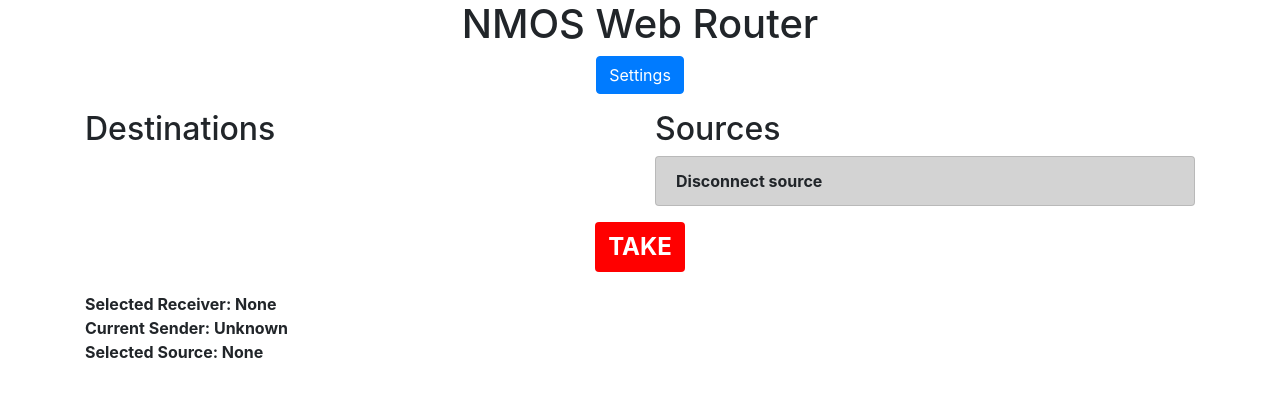
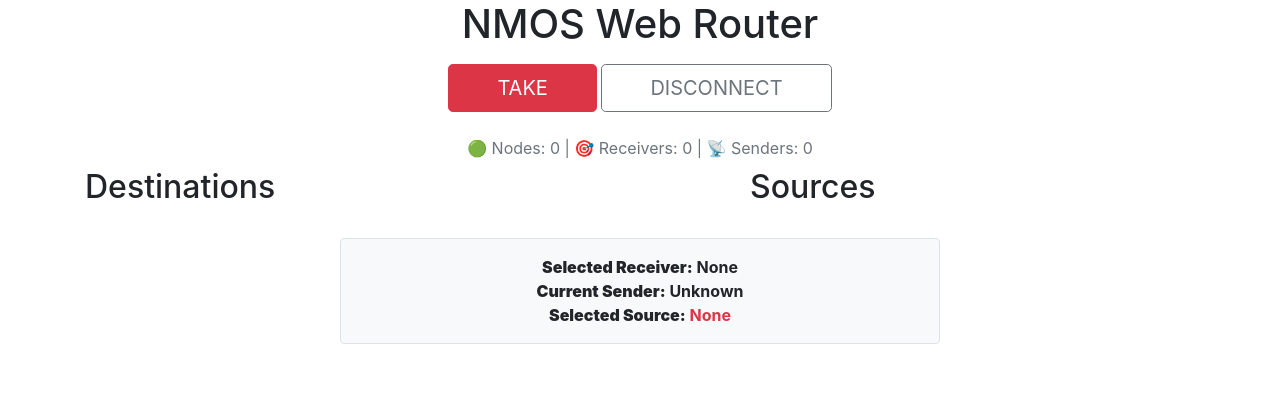
Before and after one commit to acresp/nmos-web-patcher, a Flask app: page / in a window 1280 px wide. Shown: the top 397 px of the page. Run offline with Flask 3, Linux system fonts and the light colour scheme; some libraries are stand-ins or nearby versions.

Commit message:
v1.2.1 – Bug fixes and web UI improvements

```diff
--- a/routes/main.py
+++ b/routes/main.py
@@ -13,6 +13,10 @@ def index():
         'index.html',
         receivers=receivers,
         sources=sources,
+        nodes=nodes,
+        receiver_count=len(receivers),
+        source_count=len(sources),
+        node_count=len(nodes),
         selected_receiver_id=None,
         selected_source_id=None
     )
--- a/services/data_loader.py
+++ b/services/data_loader.py
@@ -1,5 +1,7 @@
 import os
 import json
+import requests
+
 
 NODES_FILE = 'nodes.json'
 
@@ -12,3 +14,65 @@ def load_nodes():
 def save_nodes(nodes):
     with open(NODES_FILE, 'w') as f:
         json.dump(nodes, f, indent=4)
+
+from services.nmos_discovery import fetch_node_data, get_resource_type
+
+def load_receivers_and_sources(nodes):
+
+    all_receivers = []
+    all_senders = []
+
+    for node in nodes:
+        try:
+            if not isinstance(node, dict):
+                print(f"[WARNING] Skipping malformed node: {node}")
+                continue
+
+            name = node.get('label') or node.get('name') or "Unnamed"
+            base_url = node.get('url')
+            if not base_url:
+                print(f"[WARNING] Node {name} has no 'url', skipping")
+                continue
+
+            base_url = base_url.rstrip('/')
+            node_version = node.get('versions', {}).get('nmos', 'v1.3')
+
+            def build_url(resource):
+                if '/x-nmos' in base_url:
+                    return f"{base_url}/node/{node_version}/{resource}"
+                else:
+                    return f"{base_url}/x-nmos/node/{node_version}/{resource}"
+
+            # Fetch Receivers
+            try:
+                rcv_url = build_url('receivers')
+                r = requests.get(rcv_url, timeout=2)
+                r.raise_for_status()
+                receivers = r.json()
+                for rcv in receivers:
+                    if isinstance(rcv, dict):
+                        rcv['node_name'] = name
+                        rcv['node_url'] = base_url
+                        all_receivers.append(rcv)
+            except Exception as e:
+                print(f"[ERROR] Failed to fetch receivers from {name}: {e}")
+
+            # Fetch Senders
+            try:
+                snd_url = build_url('senders')
+                r = requests.get(snd_url, timeout=2)
+                r.raise_for_status()
+                senders = r.json()
+                for snd in senders:
+                    if isinstance(snd, dict):
+                        snd['node_name'] = name
+                        snd['node_url'] = base_url
+                        all_senders.append(snd)
+            except Exception as e:
+                print(f"[ERROR] Failed to fetch senders from {name}: {e}")
+
+        except Exception as e:
+            print(f"[ERROR] General failure on node {name}: {e}")
+
+    print(f"[DEBUG] Done loading. Found {len(all_receivers)} receivers and {len(all_senders)} sources")
+    return all_receivers, all_senders
--- a/services/nmos_connection.py
+++ b/services/nmos_connection.py
@@ -35,6 +35,9 @@ def change_source(nodes, receiver_id, sender_id):
 
     receiver = next((r for r in receivers if r['id'] == receiver_id), None)
     sender = next((s for s in sources if s['id'] == sender_id), None)
+    if not sender:
+        print(f"[WARN] Sender ID {sender_id} not found in loaded sources")
+
 
     if not receiver or not sender:
         return {"status": "error", "message": "Receiver or sender not found"}
--- a/static/script.js
+++ b/static/script.js
@@ -1,3 +1,19 @@
+console.log("✅ script.js loaded");
+console.log("Initial Receivers:", initialReceivers);
+console.log("Initial Sources:", initialSources);
+console.log("Initial Nodes:", initialNodes);
+
+
+function toggleList(button) {
+    const ul = button.nextElementSibling;
+    const isVisible = !ul.classList.contains('d-none');
+    ul.classList.toggle('d-none');
+
+    const label = button.dataset.label;
+    button.textContent = (isVisible ? '▶ ' : '▼ ') + label;
+}
+
+
 let selectedSourceId = localStorage.getItem('selectedSourceId') || "";
 let selectedReceiverId = localStorage.getItem('selectedReceiverId') || "";
 
@@ -49,8 +65,7 @@ function fetchCurrentSender(receiverId) {
             }
             checkSourceMismatch();
         })
-        .catch(error => {
-            console.error('Error fetching current sender:', error);
+        .catch(() => {
             document.getElementById('current-sender').innerText = 'Unknown';
             checkSourceMismatch();
         });
@@ -61,21 +76,12 @@ function checkSourceMismatch() {
     const currentSenderText = document.getElementById('current-sender').innerText;
     const selectedSourceElement = document.getElementById('selected-source');
 
-    if (selectedSourceText !== "None" && selectedSourceText !== currentSenderText) {
-        selectedSourceElement.classList.add('blink');
-    } else {
-        selectedSourceElement.classList.remove('blink');
-    }
+    const currentIsUnknown = currentSenderText === "Unknown" || currentSenderText.trim() === "";
 }
 
 function changeSource() {
     if (!selectedSourceId || !selectedReceiverId) {
         alert('Please select both a source and a destination.');
-        return;
-    }
-
-    if (selectedSourceId === 'disconnect') {
-        disconnectReceiver();
         return;
     }
 
@@ -99,8 +105,7 @@ function changeSource() {
             msgEl.style.color = 'red';
         }
     })
-    .catch(error => {
-        console.error('Error changing source:', error);
+    .catch(() => {
         const msgEl = document.getElementById('success-message');
         msgEl.innerText = 'An error occurred while changing the source.';
         msgEl.style.color = 'red';
@@ -126,8 +131,7 @@ function disconnectReceiver() {
             msgEl.style.color = 'red';
         }
     })
-    .catch(error => {
-        console.error('Error disconnecting receiver:', error);
+    .catch(() => {
         const msgEl = document.getElementById('success-message');
         msgEl.innerText = 'An error occurred while disconnecting the receiver.';
         msgEl.style.color = 'red';
--- a/templates/index.html
+++ b/templates/index.html
@@ -2,48 +2,91 @@
 {% block title %}NMOS Web Router{% endblock %}
 
 {% block content %}
-<h1 class="text-center">NMOS Web Router</h1>
+<h1 class="text-center mb-3">NMOS Web Router</h1>
 
-<div class="text-center mb-3">
-    <a href="{{ url_for('settings.settings') }}" class="btn btn-primary">Settings</a>
+<!-- Action buttons centered -->
+<div class="text-center mb-4">
+    <div class="d-inline-block me-2">
+        <button class="btn btn-danger btn-lg w-100 px-5" onclick="changeSource()">TAKE</button>
+    </div>
+    <div class="d-inline-block ms-2">
+        <button class="btn btn-outline-secondary btn-lg w-100 px-5" onclick="disconnectReceiver()">DISCONNECT</button>
+    </div>
 </div>
 
+<!-- Global status summary -->
+<div class="text-center text-muted mb-2">
+  🟢 Nodes: {{ node_count }} | 🎯 Receivers: {{ receiver_count }} | 📡 Senders: {{ source_count }}
+</div>
+
+<!-- Main content: Destinations and Sources -->
 <div class="row">
-    <div class="col">
+    <div class="col-md-5">
         <h2>Destinations</h2>
-        <ul class="list-group">
-            {% for receiver in receivers %}
-                <li class="list-group-item {{ receiver.type }}" data-id="{{ receiver.id }}" onclick="selectReceiver('{{ receiver.id }}', this)">
-                    <strong>{{ receiver.node_name }} - </strong>{{ receiver.label }}
+        <div id="receivers-list">
+            {% for group in receivers|groupby('node_name') %}
+                <div class="mb-2">
+                    <button class="btn btn-sm btn-secondary"
+                            type="button"
+                            data-label="{{ group.grouper }}"
+                            onclick="toggleList(this)">
+                        ▶ {{ group.grouper }}
+                    </button>
+                    <ul class="list-group mt-1 d-none">
+                        {% for receiver in group.list %}
+                            <li class="list-group-item {{ receiver.type }}"
+                                data-id="{{ receiver.id }}"
+                                onclick="selectReceiver('{{ receiver.id }}', this)">
+                                <strong>{{ receiver.label }}</strong>
                             </li>
                         {% endfor %}
                     </ul>
                 </div>
-    <div class="col">
+            {% endfor %}
+        </div>
+    </div>
+
+    <div class="col-md-5 offset-md-2">
         <h2>Sources</h2>
-        <ul class="list-group">
-            <li class="list-group-item unknown" data-id="disconnect" onclick="selectSource('disconnect', this)">
-                <strong>Disconnect source</strong>
-            </li>
-            {% for source in sources %}
-                <li class="list-group-item {{ source.type }}" data-id="{{ source.id }}" onclick="selectSource('{{ source.id }}', this)">
-                    <strong>{{ source.node_name }} - </strong>{{ source.label }}
+        <div id="sources-list">
+            {% for group in sources|groupby('node_name') %}
+                <div class="mb-2">
+                    <button class="btn btn-sm btn-secondary"
+                            type="button"
+                            data-label="{{ group.grouper }}"
+                            onclick="toggleList(this)">
+                        ▶ {{ group.grouper }}
+                    </button>
+                    <ul class="list-group mt-1 d-none">
+                        {% for source in group.list %}
+                            <li class="list-group-item {{ source.type }}"
+                                data-id="{{ source.id }}"
+                                onclick="selectSource('{{ source.id }}', this)">
+                                <strong>{{ source.label }}</strong>
                             </li>
                         {% endfor %}
                     </ul>
                 </div>
+            {% endfor %}
+        </div>
+    </div>
 </div>
 
-<div class="mt-3 text-center">
-    <button class="btn btn-take" onclick="changeSource()">TAKE</button>
-    <div id="success-message"></div>
+<!-- Status Message -->
+<div class="mt-3 text-center" id="success-message"></div>
+
+<!-- Selected Info -->
+<div class="selected-info mt-4 p-3 border rounded bg-light text-center" style="max-width: 600px; margin: auto;">
+    <div><strong>Selected Receiver:</strong> <span id="selected-receiver">None</span></div>
+    <div><strong>Current Sender:</strong> <span id="current-sender">Unknown</span></div>
+    <div><strong>Selected Source:</strong> <span class="text-danger fw-bold" id="selected-source">None</span></div>
 </div>
 
-<div class="selected-info">
-    <div>Selected Receiver: <span id="selected-receiver">None</span></div>
-    <div>Current Sender: <span id="current-sender">Unknown</span></div>
-    <div>Selected Source: <span id="selected-source">None</span></div>
-</div>
+<script>
+  const initialReceivers = {{ receivers | tojson }};
+  const initialSources = {{ sources | tojson }};
+  const initialNodes = {{ nodes | tojson }};
+</script>
 
-<script src="{{ url_for('static', filename='script.js') }}"></script>
+<script src="{{ url_for('static', filename='script.js') }}?v=1.2.1"></script>
 {% endblock %}
```
Also changed, not shown: routes/api.py (+56 -0 lines), services/nmos_discovery.py (+36 -9 lines). Lines whose indentation alone changed are shown as unchanged.
